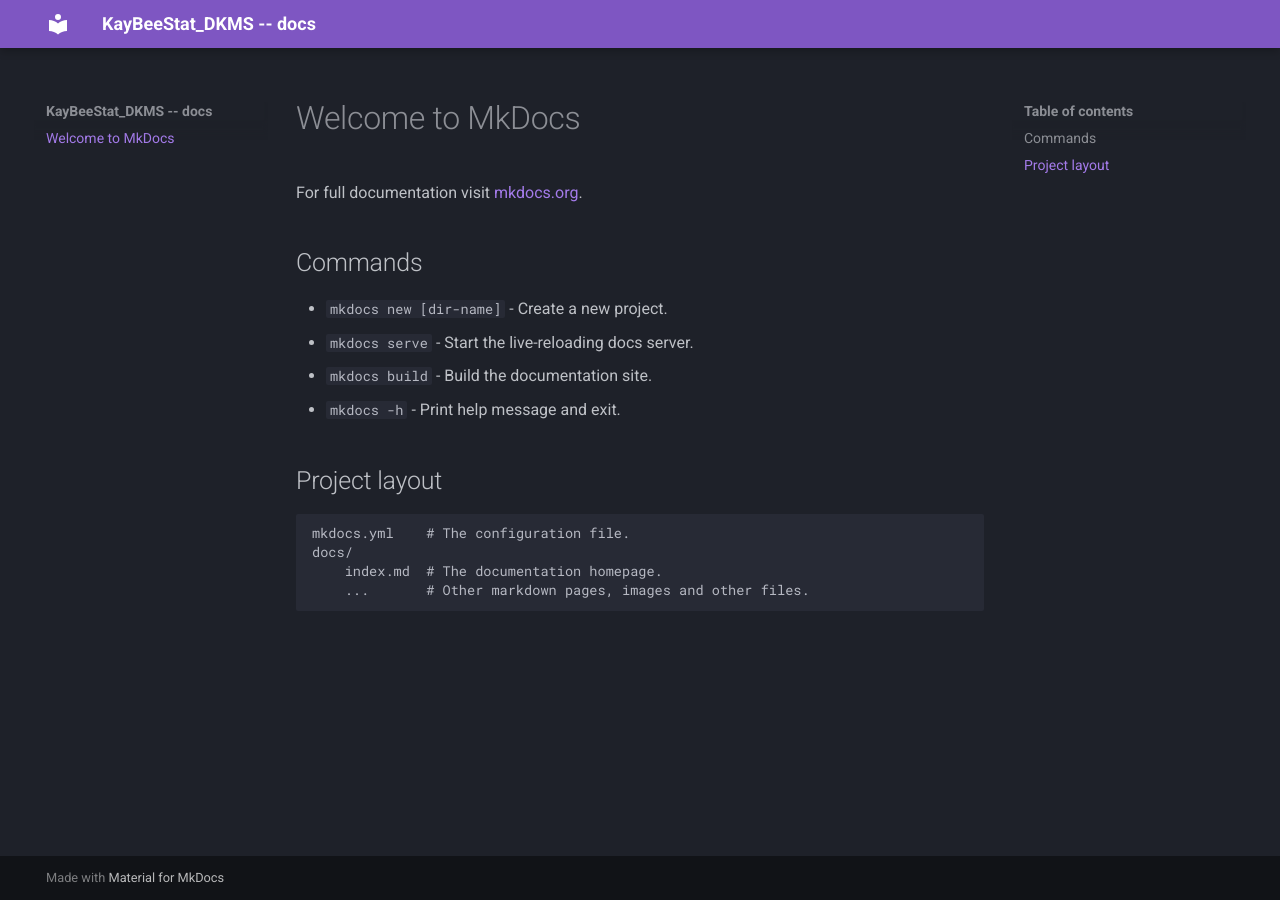
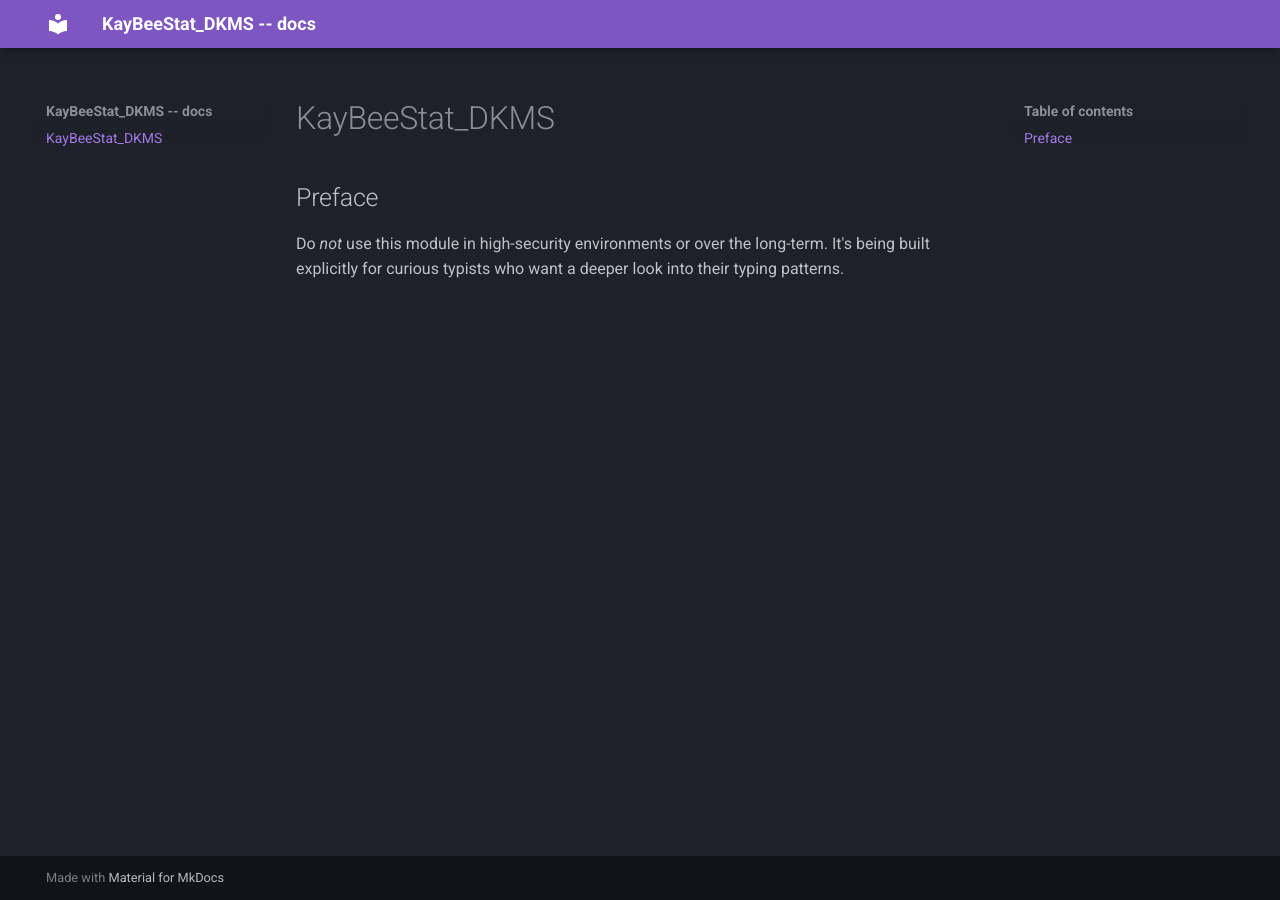
Before and after one commit to danglingptr0x0/kaybeestat_DKMS, an MkDocs documentation site: the page built from docs/index.md, in a window 1280 px wide. Built offline with MkDocs 1.6.1 and Material for MkDocs 9.7.7, drawn with Linux system fonts in a browser that asks for light colours; plug-ins that fetch from the network failed and are left out.

Commit message:
init docs

```diff
--- a/docs/index.md
+++ b/docs/index.md
@@ -1,17 +1,6 @@
-# Welcome to MkDocs
+# KayBeeStat_DKMS
 
-For full documentation visit [mkdocs.org](https://www.mkdocs.org).
+## Preface
 
-## Commands
-
-* `mkdocs new [dir-name]` - Create a new project.
-* `mkdocs serve` - Start the live-reloading docs server.
-* `mkdocs build` - Build the documentation site.
-* `mkdocs -h` - Print help message and exit.
-
-## Project layout
-
-    mkdocs.yml    # The configuration file.
-    docs/
-        index.md  # The documentation homepage.
-        ...       # Other markdown pages, images and other files.
+Do *not* use this module in high-security environments or over the long-term.
+It's being built explicitly for curious typists who want a deeper look into their typing patterns.
```
